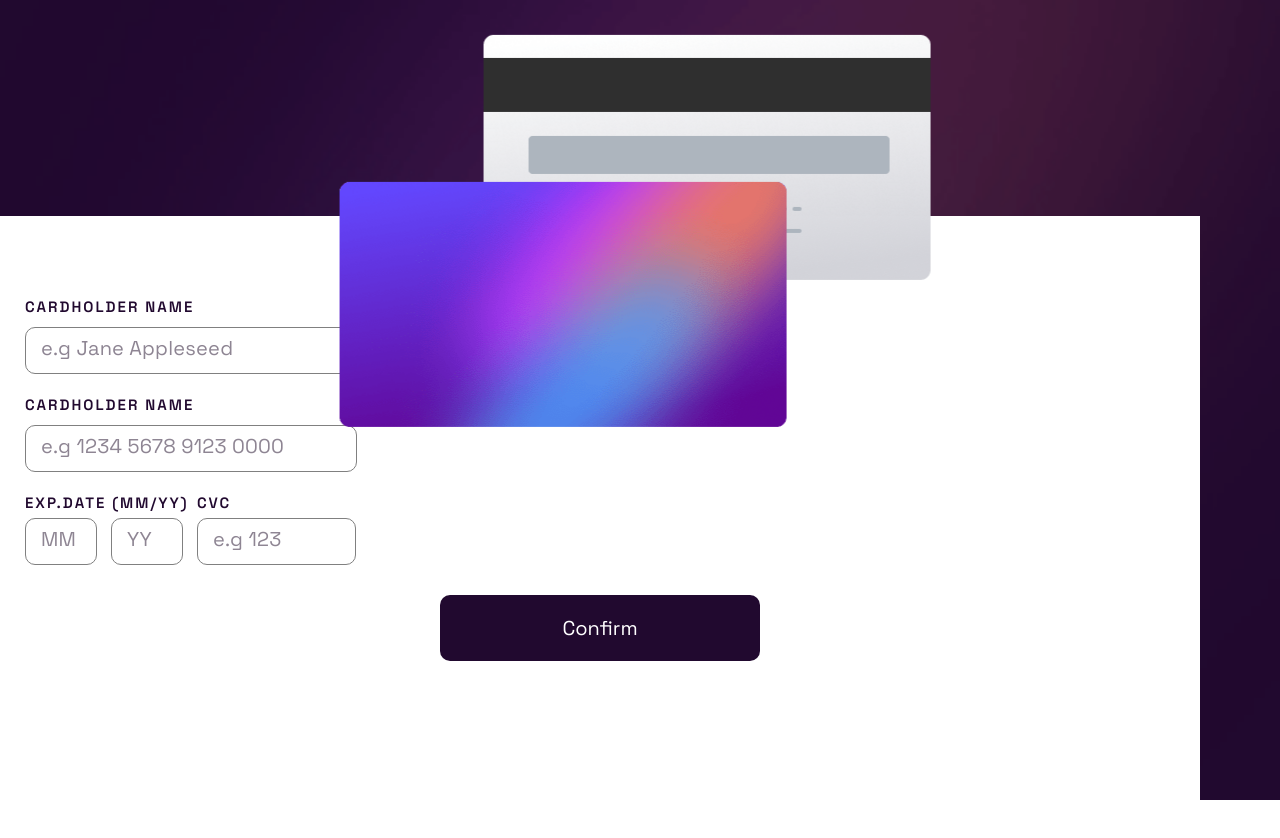
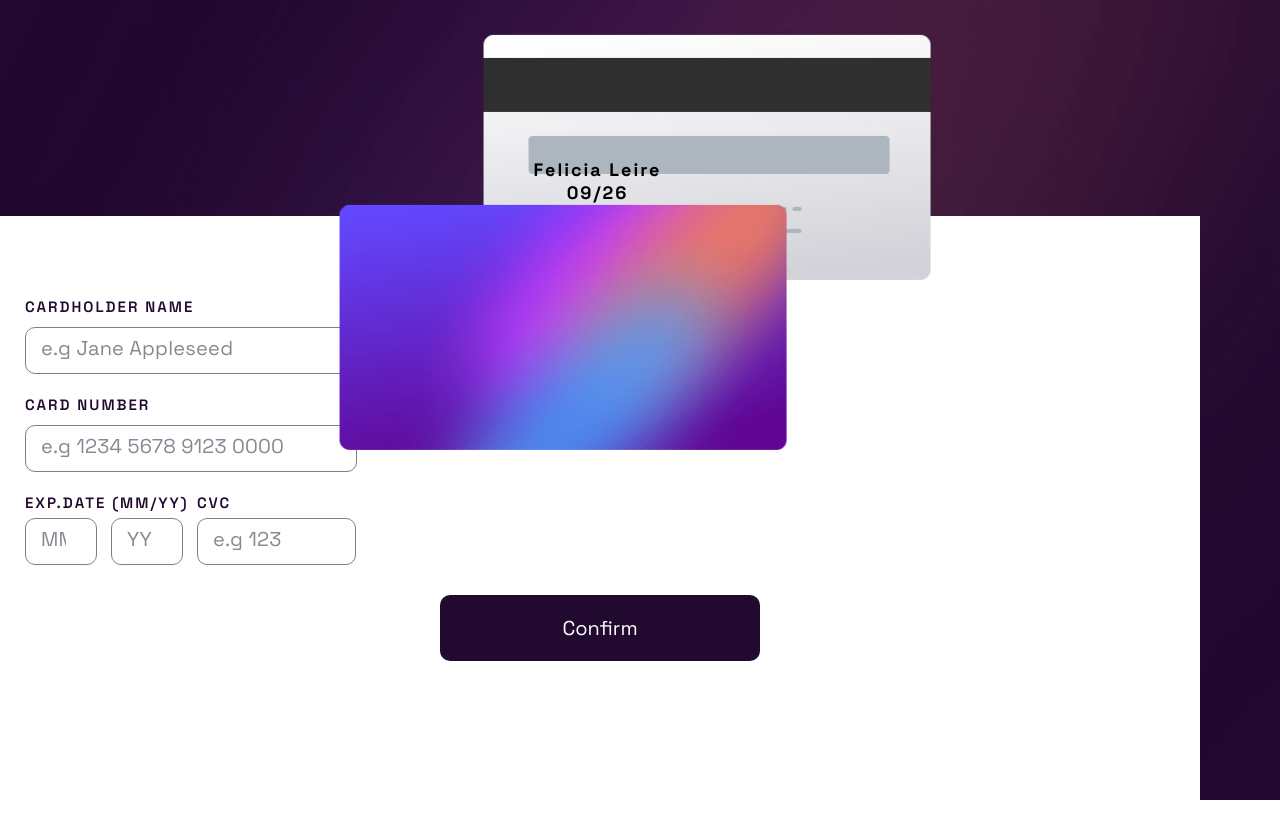
Before and after one commit to brian-h2/Card-Detail, a React (Vite) app: page / in a window 1280 px wide. Shown: the top 838 px of the page. Built offline with nearby package versions, Linux system fonts and the light colour scheme.

Commit message:
Finalizando funcionalidades

```diff
--- a/src/components/Card/Card-Views/Card-Back/Card-Back.jsx
+++ b/src/components/Card/Card-Views/Card-Back/Card-Back.jsx
@@ -1,7 +1,8 @@
 import './card-back.css';
 import img from '../../../../assets/images/bg-card-back.png'
 
-const CardBack = () => {
+const CardBack = ({dates}) => {
+
     return (
         <div className="card-back">
             <img  src={img} alt="" srcset="" />
--- a/src/components/Card/Card-Views/Card-Front/Card-Front.jsx
+++ b/src/components/Card/Card-Views/Card-Front/Card-Front.jsx
@@ -1,19 +1,22 @@
 import './card-front.css'
 import img from '../../../../assets/images/bg-card-front.png'
 
-const CardFront = () => {
+const CardFront = ({datesInfo}) => {
     return (
         <div className="card-front">
             <img src={img}></img>
-            {/* <div className="card-front-content">
-                <h1>9591 6489 6389 10111</h1>
+            <div className="card-front-content">
+                <h1>{datesInfo.number}</h1>
                 <div className='card-front-conten-dates'>
                     <h2>Felicia Leire</h2>
                     <h2>09/26</h2>
                 </div>
-            </div> */}
+            </div>
         </div>
     )
 }
 
 export default CardFront;
+
+//Definir el renderizado condicional cuando sea true, muestre los datos en la card
+//Terminar de pasar los datos a las etiquetas html
--- a/src/components/Card/Card-Views/Card-Views.jsx
+++ b/src/components/Card/Card-Views/Card-Views.jsx
@@ -1,11 +1,13 @@
 import CardBack from "./Card-Back/Card-Back"
 import CardFront from "./Card-Front/Card-Front"
 import './card-views.css'
-const CardViews = () => {
+const CardViews = ({datesInfo,isClicked}) => {
+
+
     return (
         <div className="cards">
-             <CardBack/>
-             <CardFront/>
+             <CardBack datesInfo={datesInfo}/>
+             <CardFront datesInfo={datesInfo}/>
         </div>
 
 
--- a/src/components/Card/Form/Form-Components/Form-Date/Form-Date.jsx
+++ b/src/components/Card/Form/Form-Components/Form-Date/Form-Date.jsx
@@ -1,12 +1,28 @@
+import { useState } from 'react'
 import './form-date.css'
 
-const FormDate = ({label,type,className,placeHolder}) => {
+const FormDate = ({label,name,type,className,placeHolder,handleEventChange}) => {
+
+
+    const setValues = (e) => {
+        const newValue = e.target.value;
+        const newName = e.target.name;
+        handleEventChange({name: newName,value: newValue})
+    }
+
     return (
         <>
             <div className='form-date'>
                 <label>{label}</label>
                 <div className="form-date-input">
-                    <input placeholder={placeHolder}className={className}type={type}></input>
+                    <input
+                    placeholder={placeHolder}
+                    className={className}
+                    name={name}
+                    type={type}
+                    onChange={setValues}
+                    >
+                    </input>
                 </div>
             </div>
         </>
--- a/src/components/Card/Form/Form-Components/Form-Number/Form-Number.jsx
+++ b/src/components/Card/Form/Form-Components/Form-Number/Form-Number.jsx
@@ -1,20 +1,27 @@
 import './form-number.css';
 
-const FormNumber = () => {
+const FormNumber = ({handleEventChange}) => {
+
+    const setValues = (e) => {
+        const newName = e.target.name;
+        const newValue = e.target.value;
+        handleEventChange({name: newName, value: newValue})
+    }
+
     return (
         <div className="form-number">
             <div className="date">
                 <label htmlFor="">EXP.DATE (MM/YY)</label>
                 <div className="date-input">
-                    <input placeholder='MM'></input>
-                    <input placeholder='YY'></input>
+                    <input placeholder='MM' type='number'  name='day' onChange={setValues}></input>
+                    <input placeholder='YY' type='number' name='year' onChange={setValues}></input>
                 </div>
 
             </div>
             <div className="cvc">
                 <label htmlFor="">CVC</label>
                 <div className="cvc-input">
-                    <input placeholder="e.g 123"type="number" name="" id="" />
+                    <input placeholder="e.g 123"type="number" name="cvc" id="" onChange={setValues}/>
                 </div>
             </div>
         </div>
--- a/src/components/Card/Form/Form.jsx
+++ b/src/components/Card/Form/Form.jsx
@@ -1,27 +1,54 @@
+import { useState } from "react";
 import FormDate from "./Form-Components/Form-Date/Form-Date";
 import FormNumber from "./Form-Components/Form-Number/Form-Number";
 import './form.css'
-const FormGeneral = () => {
+const FormGeneral = ({clickButton,setInformation}) => {
+
+    const [dates,setDates] = useState('')
+
+    const handleEventChange = ({name,value}) => {
+        setDates({
+            ...dates,
+                [name] : value,
+        })
+        setInformation(dates)
+    }
+
+    const preventEvent = (e) => {
+        e.preventDefault()
+    }
+
+    const setClicked = () => {
+        clickButton()
+    }
+
+
     return (
-        <form>
+        <form onSubmit={preventEvent}>
             <FormDate
             label="cardholder Name"
-             type="text"
+            type="text"
+            name="name"
             className="input-name"
-              placeHolder="e.g Jane Appleseed"
+            placeHolder="e.g Jane Appleseed"
+            handleEventChange={handleEventChange}
             />
             <FormDate
-            label="cardholder Name"
+            label="card number"
             type="number"
+            name="number"
             className="input-number-card"
             placeHolder="e.g 1234 5678 9123 0000"
+            handleEventChange={handleEventChange}
             />
 
             <FormNumber
 
+            handleEventChange={handleEventChange}
             />
 
-            <button>Confirm</button>
+            <button onClick={setClicked}>Confirm</button>
+
         </form>
     )
 }
--- a/src/components/Card/Form/form.css
+++ b/src/components/Card/Form/form.css
@@ -33,6 +33,7 @@ form button{
     color: white;
     font-size: 20px;
     font-family: "Space Grotesk", sans-serif;;
+
 }
 
 form input::-webkit-input-placeholder { /* Chrome, Safari, Opera */
--- a/src/pages/Home/Home.jsx
+++ b/src/pages/Home/Home.jsx
@@ -1,17 +1,32 @@
+import { useState } from 'react';
 import CardViews from '../../components/Card/Card-Views/Card-Views';
 import FormGeneral from '../../components/Card/Form/Form';
 
 
 import './home.css'
 
+
 const Home = () =>  {
+
+    const [isClicked,SetIsClicked] = useState(false)
+
+    const [datesInfo,setDates] = useState([])
+
+    const clickButton = () =>  {
+        SetIsClicked(true)
+    }
+
+    const setInformation = (dates) => {
+        setDates(dates)
+    }
+
     return (
         <div className="home">
             <div className="cards-home">
-                <CardViews/>
+                <CardViews datesInfo={datesInfo} isClicked={isClicked}/>
             </div>
             <div className="form-general">
-                <FormGeneral/>
+                <FormGeneral clickButton={clickButton} setInformation={setInformation}/>
             </div>
         </div>
     )
```
Also changed, not shown: src/pages/Home/home.css (line endings or trailing spaces).
